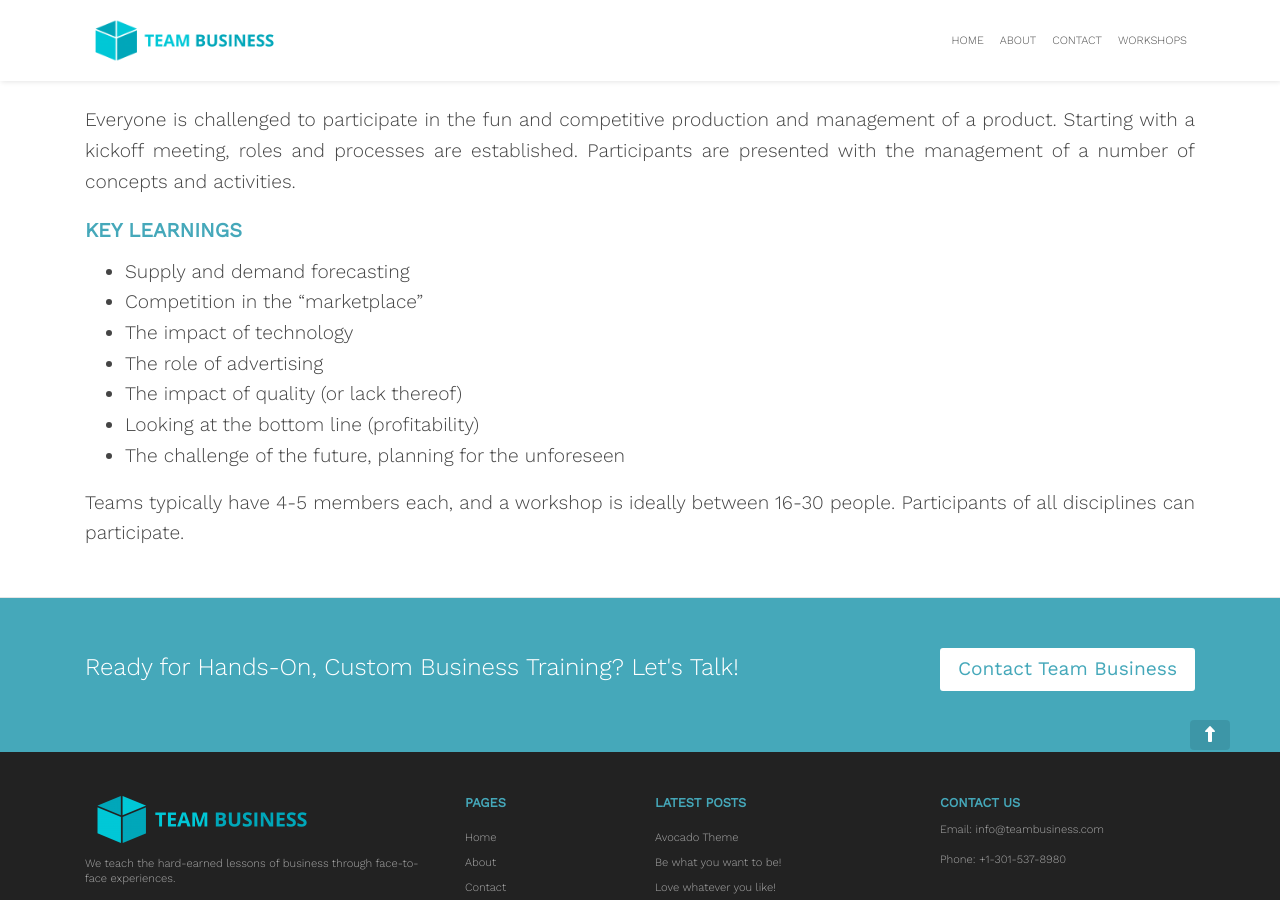
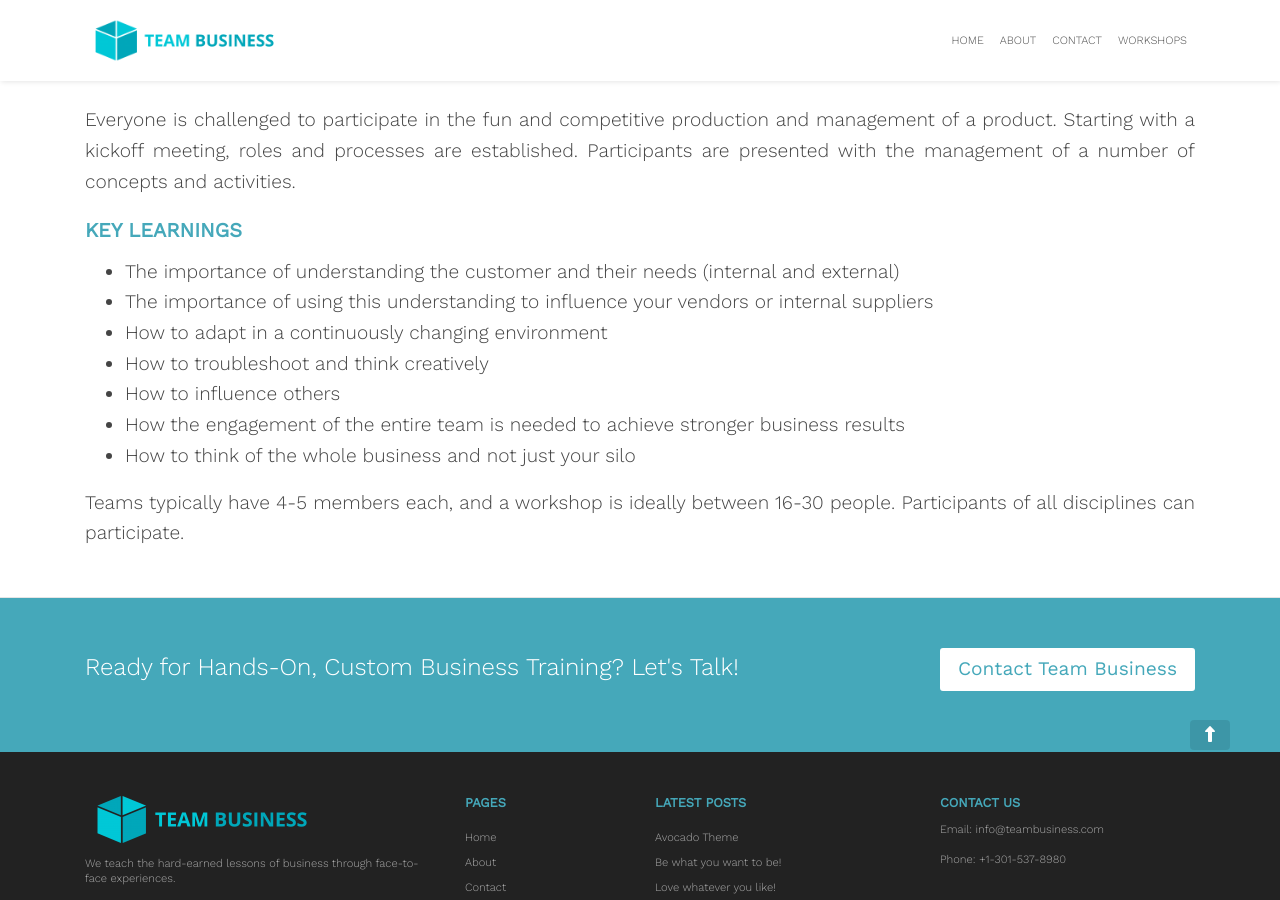
Before and after one commit to zac-heisey/team-business, a Jekyll site: the page built from _pages/box.md, in a window 1280 px wide and 900 px high, scrolled down 2948 px. Built offline with Jekyll 4.4.1, drawn with Linux system fonts in a browser that asks for light colours; nearby versions of some CDN libraries.

Commit message:
Update from Forestry.io Lara Azzam updated _pages/box.md

```diff
--- a/_pages/box.md
+++ b/_pages/box.md
@@ -46,12 +46,12 @@ Everyone is challenged to participate in the fun and competitive production and
 
 ### **KEY LEARNINGS**
 
-* Supply and demand forecasting
-* Competition in the “marketplace”
-* The impact of technology
-* The role of advertising
-* The impact of quality (or lack thereof)
-* Looking at the bottom line (profitability)
-* The challenge of the future, planning for the unforeseen
+* The importance of understanding the customer and their needs (internal and external)
+* The importance of using this understanding to influence your vendors or internal suppliers
+* How to adapt in a continuously changing environment
+* How to troubleshoot and think creatively
+* How to influence others
+* How the engagement of the entire team is needed to achieve stronger business results
+* How to think of the whole business and not just your silo
 
 Teams typically have 4-5 members each, and a workshop is ideally between 16-30 people. Participants of all disciplines can participate.
```
